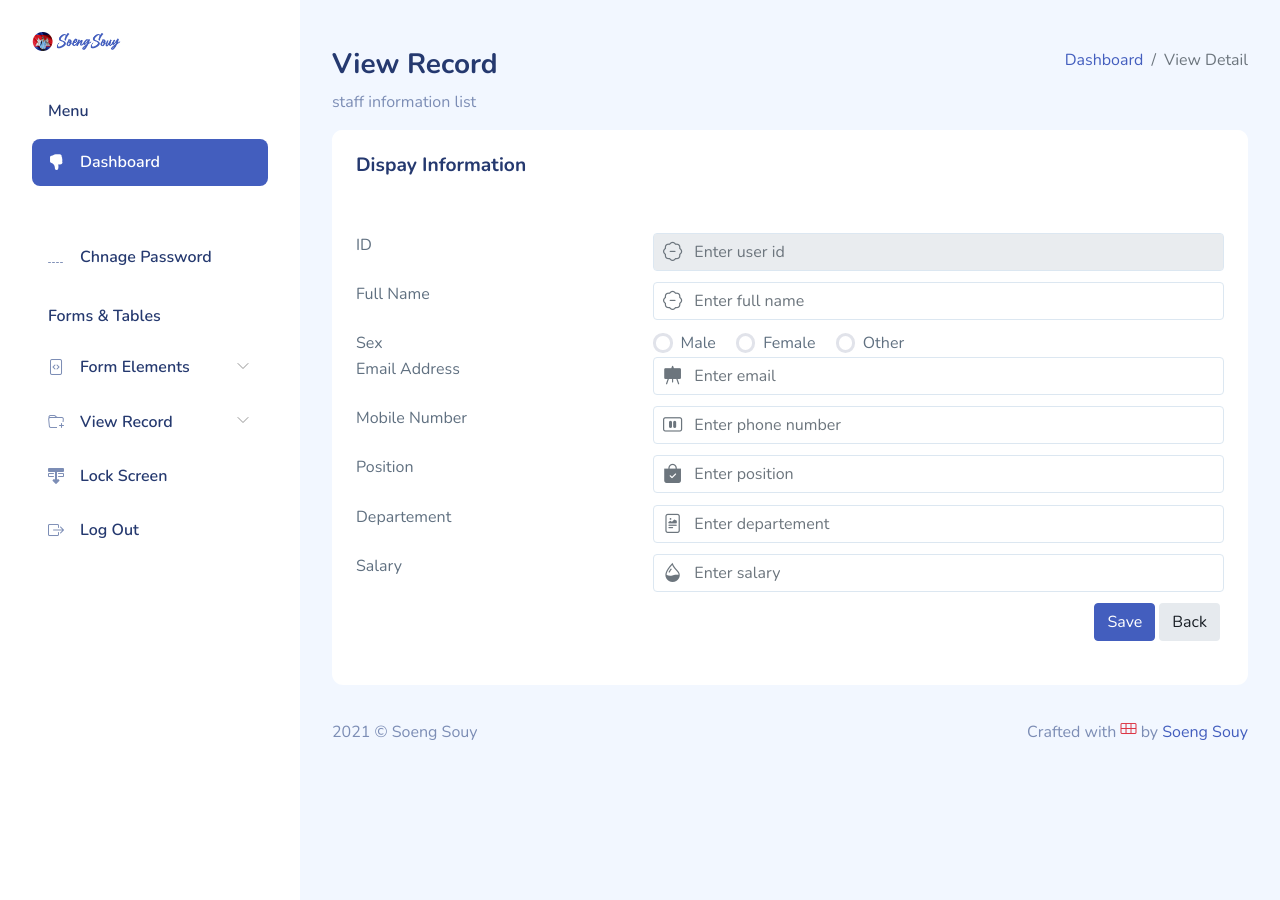
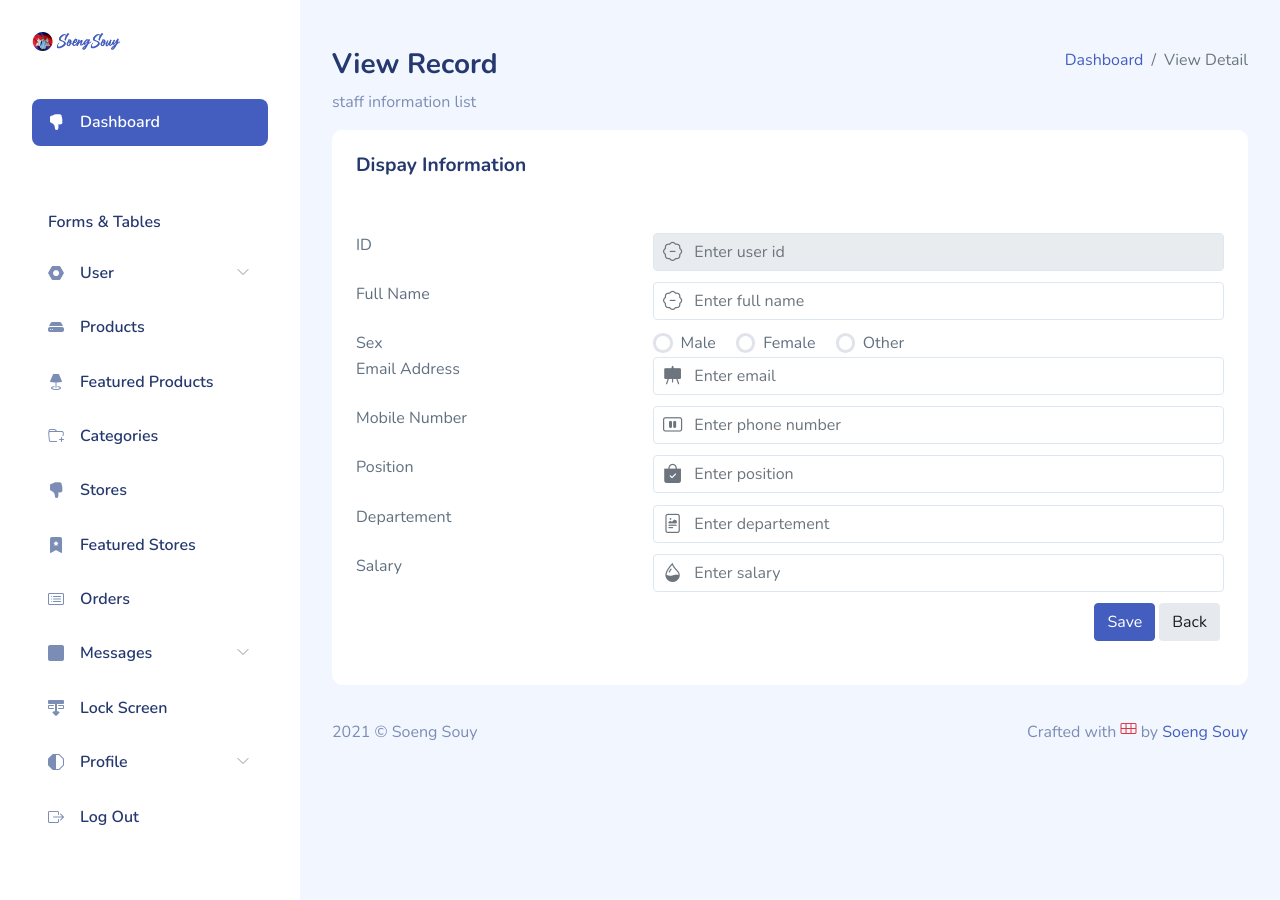
Before and after one commit to Ibrahim-Mushtaha/Store-Website-Final-Project, a Laravel app: template resources/views/view_record/viewdetail.blade.php in a window 1280 px wide. Run offline with Laravel 8, Linux system fonts and the light colour scheme; the template is opened without the code that fills it: most values are stand-ins (such as "Sample title", 1, 10 or a date in 2020); data that the repository does not hold is empty; some libraries are stand-ins or nearby versions.

Commit message:
update dashboard sidebar ui

```diff
--- a/resources/views/sidebar/dashboard.blade.php
+++ b/resources/views/sidebar/dashboard.blade.php
@@ -6,13 +6,12 @@
                     <a href="{{ route('home') }}"><img src="{{ URL::to('assets/images/logo/logo.png') }}" alt="Logo" srcset=""></a>
                 </div>
                 <div class="toggler">
-                    <a href="#" class="يشsidebar-hide d-xl-none d-block"><i class="bi bi-x bi-middle"></i></a>
+                    <a href="#" class="sidebar-hide d-xl-none d-block"><i class="bi bi-x bi-middle"></i></a>
                 </div>
             </div>
         </div>
         <div class="sidebar-menu">
             <ul class="menu">
-                <li class="sidebar-title">Menu</li>
                 <li class="sidebar-item active">
                     <a href="{{ route('home') }}" class='sidebar-link'>
                         <i class="bi bi-house-fill"></i>
@@ -44,12 +43,6 @@
                     </div>
                 </li>
 
-                <li class="sidebar-item">
-                    <a href="{{ route('change/password') }}" class='sidebar-link'>
-                        <i class="bi bi-shield-lock"></i>
-                        <span>Chnage Password</span>
-                    </a>
-                </li>
 
                 @if (Auth::user()->role_name=='Admin')
                     <li class="sidebar-title">Page &amp; Controller</li>
@@ -73,29 +66,70 @@
                 @endif
 
                 <li class="sidebar-title">Forms &amp; Tables</li>
+
                 <li class="sidebar-item  has-sub">
                     <a href="#" class='sidebar-link'>
-                        <i class="bi bi-file-earmark-medical-fill"></i>
-                        <span>Form Elements</span>
+                        <i class="bi bi-people-fill"></i>
+                        <span>User</span>
                     </a>
                     <ul class="submenu">
-                        <li class="submenu-item active">
+                        <li class="submenu-item">
                             <a href="{{ route('form/staff/new') }}">Add Users</a>
-                            <a href="{{ route('form/staff/new') }}">Add Categories</a>
-                            <a href="{{ route('form/staff/new') }}">Add Product</a>
+                            <a href="{{ route('form/view/detail') }}">View Users</a>
+                            <a href="{{ route('form/view/detail') }}">Pending accounts</a>
                         </li>
                     </ul>
                 </li>
+                <li class="sidebar-item">
+                    <a href="{{ route('lock_screen') }}" class='sidebar-link'>
+                        <i class="bi bi-inbox-fill"></i>
+                        <span>Products</span>
+                    </a>
+                </li>
+
+                <li class="sidebar-item">
+                    <a href="{{ route('lock_screen') }}" class='sidebar-link'>
+                        <i class="bi bi-list-stars"></i>
+                        <span>Featured Products</span>
+                    </a>
+                </li>
+
+                <li class="sidebar-item">
+                    <a href="{{ route('lock_screen') }}" class='sidebar-link'>
+                        <i class="bi bi-grid-1x2-fill"></i>
+                        <span>Categories</span>
+                    </a>
+                </li>
+
+                <li class="sidebar-item">
+                    <a href="{{ route('lock_screen') }}" class='sidebar-link'>
+                        <i class="bi bi-house-fill"></i>
+                        <span>Stores</span>
+                    </a>
+                </li>
+
+                <li class="sidebar-item">
+                    <a href="{{ route('lock_screen') }}" class='sidebar-link'>
+                        <i class="bi bi-bookmark-star-fill"></i>
+                        <span>Featured Stores</span>
+                    </a>
+                </li>
+
+                <li class="sidebar-item">
+                    <a href="{{ route('lock_screen') }}" class='sidebar-link'>
+                        <i class="bi bi-card-list"></i>
+                        <span>Orders</span>
+                    </a>
+                </li>
                 <li class="sidebar-item  has-sub">
                     <a href="#" class='sidebar-link'>
-                        <i class="bi bi-grid-1x2-fill"></i>
-                        <span>View Record</span>
+                        <i class="bi bi-telegram"></i>
+                        <span>Messages</span>
                     </a>
                     <ul class="submenu">
                         <li class="submenu-item">
-                            <a href="{{ route('form/view/detail') }}">View Users</a>
-                            <a href="{{ route('form/view/detail') }}">View Categories</a>
-                            <a href="{{ route('form/view/detail') }}">View Products</a>
+                            <a href="{{ route('form/view/detail') }}">New Message</a>
+                            <a href="{{ route('form/view/detail') }}">Recent Messages</a>
                         </li>
                     </ul>
                 </li>
@@ -105,6 +139,22 @@
                         <span>Lock Screen</span>
                     </a>
                 </li>
+
+
+                <li class="sidebar-item  has-sub">
+                    <a href="#" class='sidebar-link'>
+                        <i class="bi bi-person-badge-fill"></i>
+                        <span>Profile</span>
+                    </a>
+                    <ul class="submenu">
+                        <li class="submenu-item">
+                            <a href="{{ route('form/view/detail') }}">View Profile</a>
+                            <a href="{{ route('form/view/detail') }}">Edit Profile</a>
+                            <a href="{{ route('change/password') }}">Change Password</a>
+                        </li>
+                    </ul>
+                </li>
+
                 <li class="sidebar-item">
                     <a href="{{ route('logout') }}" class='sidebar-link'>
                         <i class="bi bi-box-arrow-right"></i>
```
Also changed, not shown: resources/views/sidebar/activity_log.blade.php (line endings or trailing spaces).
